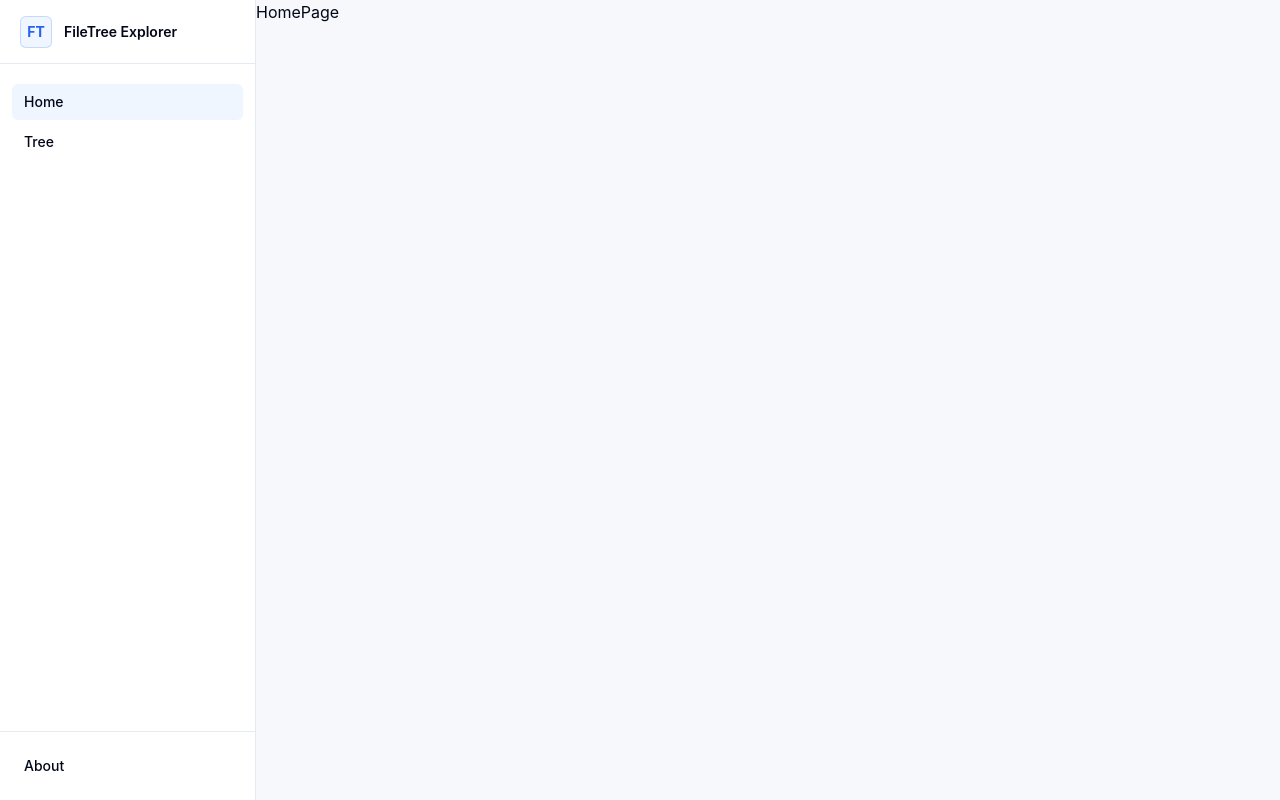
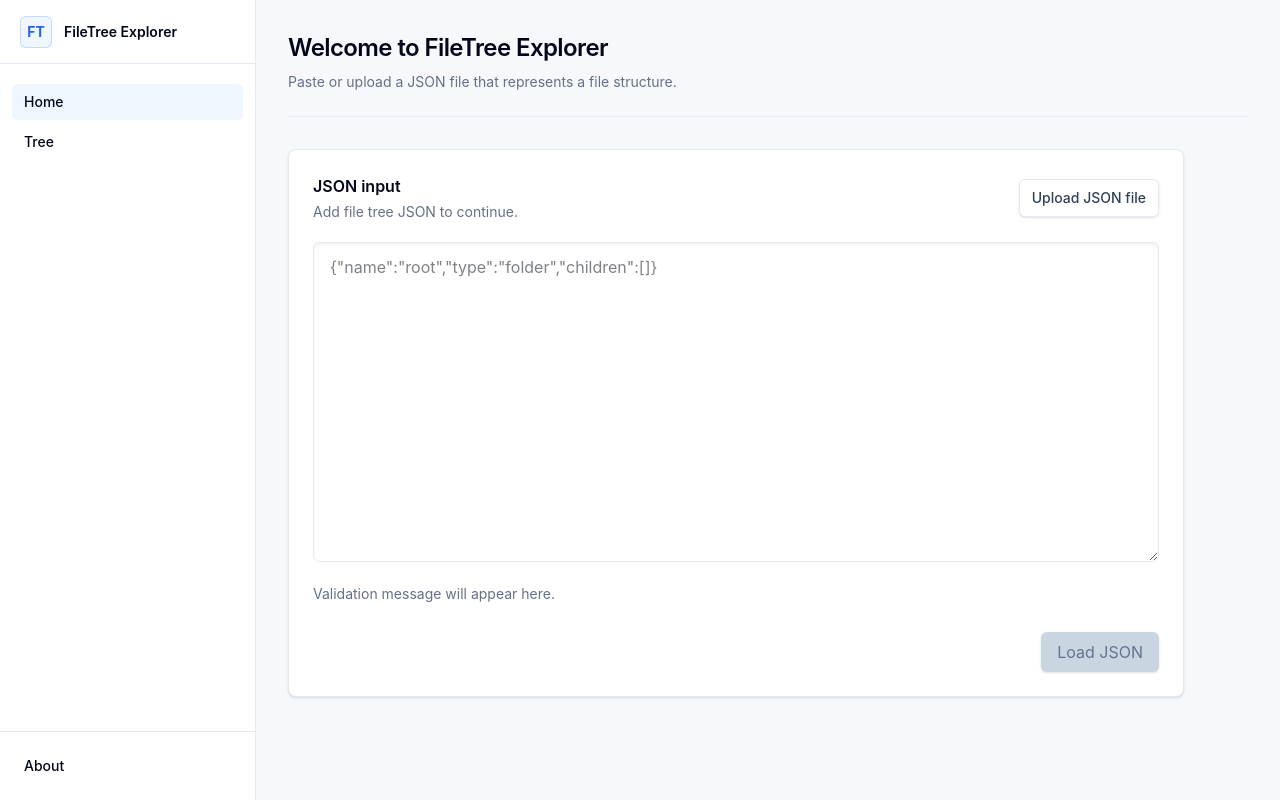
Before and after one commit to LutsenkoM/FileTreeExplorer, a React (Vite) app: page / in a window 1280 px wide. Built offline with nearby package versions, Linux system fonts and the light colour scheme.

Commit message:
feat: add tree page layout and shared UI components, install clsx lib

```diff
--- a/package.json
+++ b/package.json
@@ -15,6 +15,7 @@
     "format:check": "prettier . --check"
   },
   "dependencies": {
+    "clsx": "^2.1.1",
     "react": "^18.3.1",
     "react-dom": "^18.3.1",
     "react-router-dom": "^6.30.1"
--- /dev/null
+++ b/src/components/layout/PageContainer.tsx
@@ -0,0 +1,25 @@
+import type { ReactNode } from "react";
+
+type PageContainerProps = {
+  title: string;
+  description?: string;
+  actions?: ReactNode;
+  children: ReactNode;
+};
+
+export const PageContainer = ({ title, description, actions, children }: PageContainerProps) => {
+  return (
+    <section className="min-h-screen px-8 py-8">
+      <header className="mb-8 flex items-start justify-between gap-6 border-b border-border-soft pb-6">
+        <div>
+          <h1 className="text-2xl font-semibold tracking-tight text-slate-950">{title}</h1>
+          {description ? <p className="mt-2 max-w-2xl text-sm text-muted">{description}</p> : null}
+        </div>
+
+        {actions ? <div className="shrink-0">{actions}</div> : null}
+      </header>
+
+      {children}
+    </section>
+  );
+};
--- a/src/components/layout/Sidebar.tsx
+++ b/src/components/layout/Sidebar.tsx
@@ -1,3 +1,4 @@
+import { clsx } from "clsx";
 import { NavLink } from "react-router-dom";
 import { ROUTES } from "../../constants/routes";
 
@@ -21,12 +22,12 @@ export const Sidebar = () => {
           <NavLink
             key={item.to}
             className={({ isActive }) =>
-              [
+              clsx(
                 "block rounded-md px-3 py-2 text-sm font-medium transition-colors",
                 isActive
                   ? "bg-primary-soft text-primary"
                   : "text-slate-600 hover:bg-slate-100 hover:text-slate-950",
-              ].join(" ")
+              )
             }
             end={item.to === ROUTES.HOME}
             to={item.to}
@@ -39,12 +40,12 @@ export const Sidebar = () => {
       <div className="border-t border-border-soft px-3 py-4">
         <NavLink
           className={({ isActive }) =>
-            [
+            clsx(
               "block rounded-md px-3 py-2 text-sm font-medium transition-colors",
               isActive
                 ? "bg-primary-soft text-primary"
                 : "text-slate-600 hover:bg-slate-100 hover:text-slate-950",
-            ].join(" ")
+            )
           }
           to={ROUTES.ABOUT}
         >
--- /dev/null
+++ b/src/components/ui/Button.tsx
@@ -0,0 +1,34 @@
+import type { ButtonHTMLAttributes, ReactNode } from "react";
+import { clsx } from "clsx";
+
+type ButtonVariant = "primary" | "secondary";
+
+type ButtonProps = ButtonHTMLAttributes<HTMLButtonElement> & {
+  children: ReactNode;
+  variant?: ButtonVariant;
+};
+
+export const Button = ({
+  children,
+  className,
+  variant = "primary",
+  type = "button",
+  ...props
+}: ButtonProps) => {
+  return (
+    <button
+      className={clsx(
+        "rounded-md px-4 py-2 text-sm font-medium shadow-sm transition disabled:cursor-not-allowed",
+        variant === "primary" &&
+          "bg-primary text-white hover:bg-blue-700 disabled:bg-slate-300 disabled:text-slate-500",
+        variant === "secondary" &&
+          "border border-border-soft bg-white text-slate-700 hover:bg-slate-50 disabled:text-slate-400",
+        className,
+      )}
+      type={type}
+      {...props}
+    >
+      {children}
+    </button>
+  );
+};
--- /dev/null
+++ b/src/components/ui/EmptyState.tsx
@@ -0,0 +1,22 @@
+import { clsx } from "clsx";
+
+type EmptyStateProps = {
+  title: string;
+  description: string;
+  markerClassName?: string;
+};
+
+export const EmptyState = ({ title, description, markerClassName }: EmptyStateProps) => {
+  return (
+    <div className="text-center">
+      <div
+        className={clsx(
+          "mx-auto mb-4 rounded-lg border border-border-soft bg-slate-100",
+          markerClassName ?? "size-14",
+        )}
+      />
+      <h2 className="text-sm font-semibold text-slate-950">{title}</h2>
+      <p className="mx-auto mt-2 max-w-sm text-sm leading-6 text-muted">{description}</p>
+    </div>
+  );
+};
--- /dev/null
+++ b/src/components/ui/Panel.tsx
@@ -0,0 +1,15 @@
+import type { ReactNode } from "react";
+import { clsx } from "clsx";
+
+type PanelProps = {
+  children: ReactNode;
+  className?: string;
+};
+
+export const Panel = ({ children, className }: PanelProps) => {
+  return (
+    <div className={clsx("rounded-lg border border-border-soft bg-panel shadow-sm", className)}>
+      {children}
+    </div>
+  );
+};
--- a/src/pages/HomePage.tsx
+++ b/src/pages/HomePage.tsx
@@ -1,3 +1,44 @@
+import { useState } from "react";
+import { PageContainer } from "../components/layout/PageContainer";
+import { Button } from "../components/ui/Button";
+import { Panel } from "../components/ui/Panel";
+
 export const HomePage = () => {
-  return <>HomePage</>;
+  const [jsonInput, setJsonInput] = useState("");
+  const isLoadDisabled = jsonInput.trim().length === 0;
+
+  return (
+    <PageContainer
+      title="Welcome to FileTree Explorer"
+      description="Paste or upload a JSON file that represents a file structure."
+    >
+      <Panel className="max-w-4xl p-6">
+        <div className="mb-5 flex items-center justify-between gap-4">
+          <div>
+            <h2 className="text-base font-semibold text-slate-950">JSON input</h2>
+            <p className="mt-1 text-sm text-muted">Add file tree JSON to continue.</p>
+          </div>
+
+          <label className="inline-flex cursor-pointer items-center rounded-md border border-border-soft bg-white px-3 py-2 text-sm font-medium text-slate-700 shadow-sm hover:bg-slate-50">
+            Upload JSON file
+            <input accept="application/json,.json" className="sr-only" type="file" />
+          </label>
+        </div>
+
+        <textarea
+          className="min-h-80 w-full resize-y rounded-md border border-border-soft bg-white px-4 py-3 font-mono text-sm leading-6 text-slate-950 shadow-inner outline-none transition focus:border-primary focus:ring-4 focus:ring-primary/10"
+          onChange={(event) => setJsonInput(event.target.value)}
+          placeholder='{"name":"root","type":"folder","children":[]}'
+          spellCheck={false}
+          value={jsonInput}
+        />
+
+        <div className="mt-4 min-h-6 text-sm text-muted">Validation message will appear here.</div>
+
+        <div className="mt-6 flex justify-end">
+          <Button disabled={isLoadDisabled}>Load JSON</Button>
+        </div>
+      </Panel>
+    </PageContainer>
+  );
 };
--- a/src/pages/TreePage.tsx
+++ b/src/pages/TreePage.tsx
@@ -1,3 +1,51 @@
+import { PageContainer } from "../components/layout/PageContainer";
+import { Button } from "../components/ui/Button";
+import { EmptyState } from "../components/ui/EmptyState";
+import { Panel } from "../components/ui/Panel";
+
 export const TreePage = () => {
-  return <>TreePage</>;
+  return (
+    <PageContainer
+      title="File Tree"
+      description="Loaded tree data will be displayed here after JSON validation."
+      actions={
+        <Button disabled variant="secondary">
+          Clear data
+        </Button>
+      }
+    >
+      <Panel className="grid min-h-[620px] grid-cols-[minmax(360px,480px)_1fr] overflow-hidden">
+        <section className="border-r border-border-soft">
+          <div className="border-b border-border-soft p-5">
+            <label className="sr-only" htmlFor="tree-search">
+              Search files and folders
+            </label>
+            <input
+              className="w-full rounded-md border border-border-soft bg-slate-50 px-3 py-2 text-sm text-slate-500 outline-none"
+              disabled
+              id="tree-search"
+              placeholder="Search files and folders..."
+              type="search"
+            />
+          </div>
+
+          <div className="flex min-h-[520px] items-center justify-center p-6 text-center">
+            <EmptyState
+              title="No tree loaded yet"
+              description="Load valid JSON from the Home page to render the expandable file tree."
+              markerClassName="size-14 border-primary/20 bg-primary-soft"
+            />
+          </div>
+        </section>
+
+        <section className="flex items-center justify-center p-8 text-center">
+          <EmptyState
+            title="Select a file or folder"
+            description="Node details will appear here after the tree renderer and route resolver are added."
+            markerClassName="size-16"
+          />
+        </section>
+      </Panel>
+    </PageContainer>
+  );
 };
```
Also changed, not shown: 1 other file (tests, documents, lock files or other folders).
